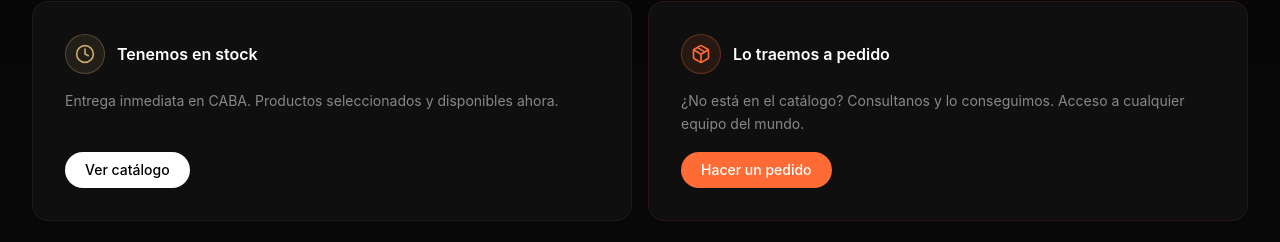
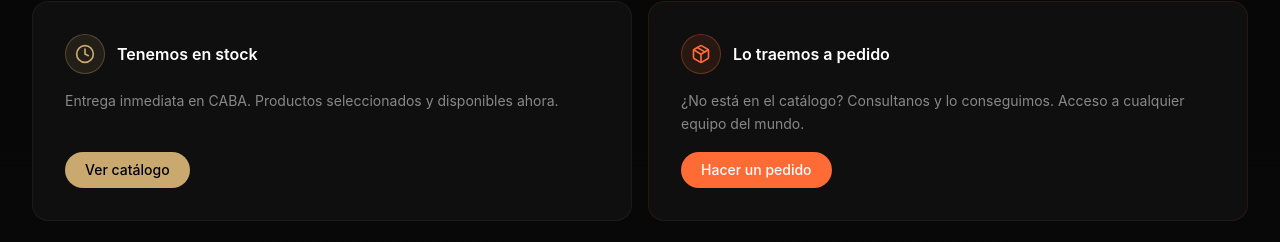
Before and after one commit to fravir50/amplify, a Next.js app: page / in a window 1280 px wide. Shown: the part 2105-2347 px from the top of the page. Built offline with nearby package versions, Linux system fonts and the light colour scheme.

Commit message:
style: make Ver catálogo button gold to match card accent
Co-Authored-By: Claude Sonnet 4.6 <noreply@anthropic.com>

```diff
--- a/components/tipos-productos.tsx
+++ b/components/tipos-productos.tsx
@@ -112,7 +112,7 @@ export function TiposProductos() {
               </p>
               <Link
                 href="/catalogo"
-                className="mt-auto inline-flex items-center gap-1.5 rounded-full bg-white px-5 py-2 text-sm font-medium text-black transition-all duration-200 hover:bg-white/90 hover:scale-[1.02] w-fit"
+                className="mt-auto inline-flex items-center gap-1.5 rounded-full bg-[#C9A96E] px-5 py-2 text-sm font-medium text-black transition-all duration-200 hover:bg-[#C9A96E]/90 hover:scale-[1.02] w-fit"
               >
                 Ver catálogo
               </Link>
```
